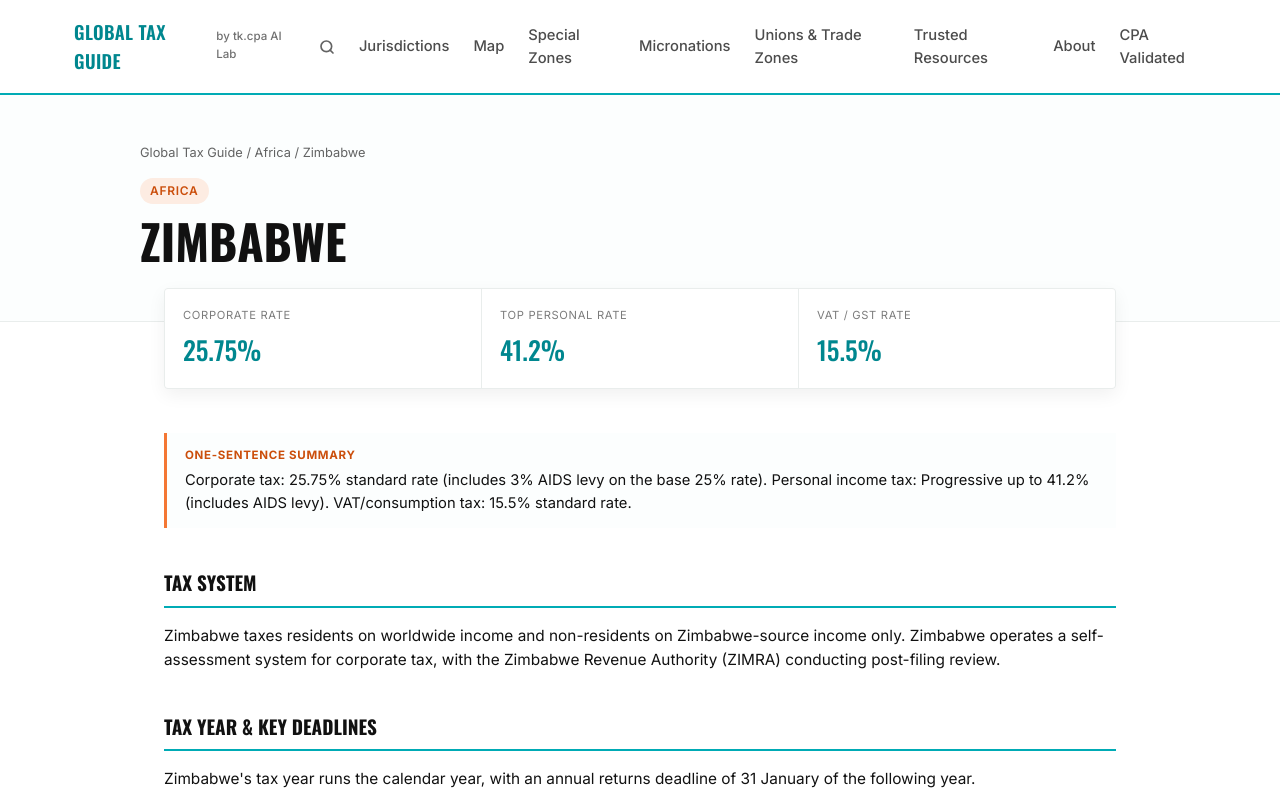
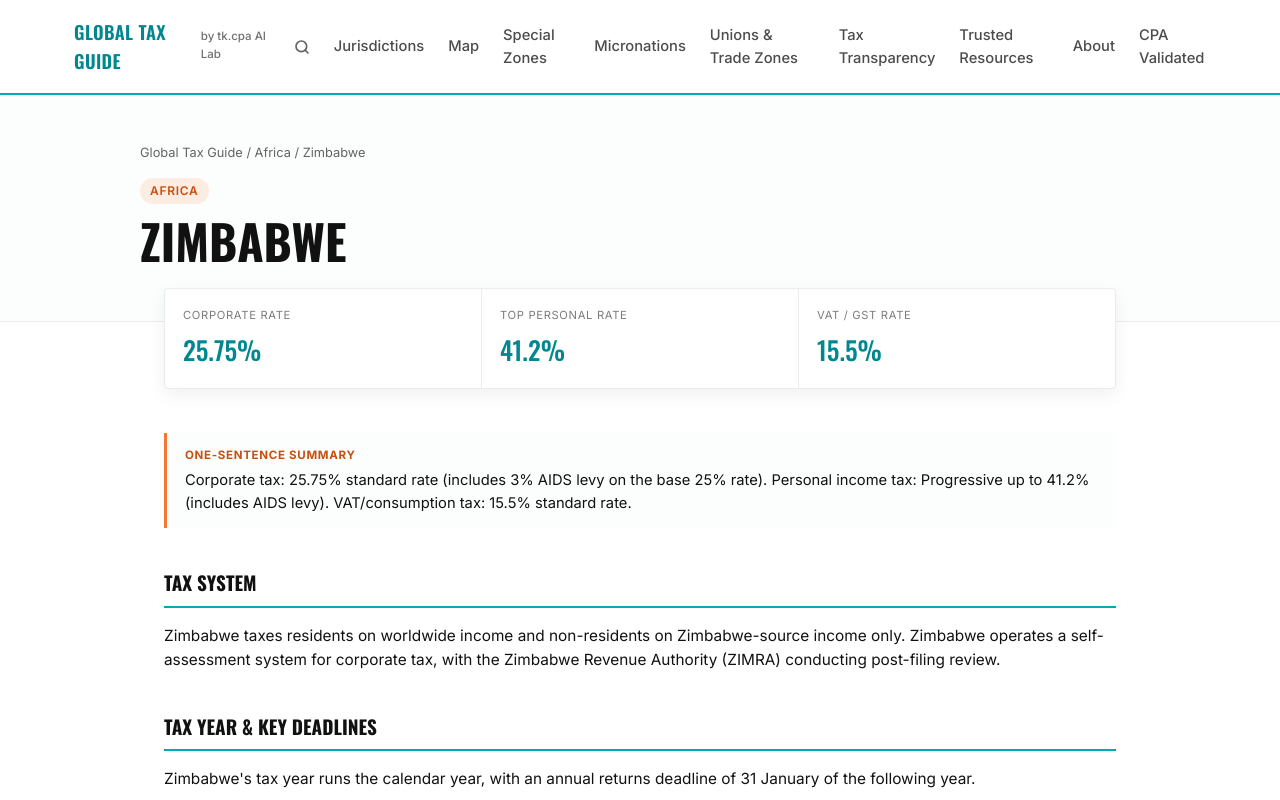
Before and after one commit to tk-cpa/globaltaxguide, a plain HTML site: page countries/zimbabwe.html in a window 1280 px wide. Shown: the top 800 px of the page. Drawn offline with nearby package versions, Linux system fonts and the light colour scheme.

Commit message:
Add Tax Transparency nav link to zimbabwe

```diff
--- a/countries/zimbabwe.html
+++ b/countries/zimbabwe.html
@@ -56,6 +56,7 @@
       <a href="../zones.html">Special Zones</a>
       <a href="../micronations.html">Micronations</a>
       <a href="../unions.html">Unions &amp; Trade Zones</a>
+      <a href="../transparency.html">Tax Transparency</a>
       <a href="../trusted-resources.html">Trusted Resources</a>
       <a href="../about.html">About</a>
       <a href="https://cpavalidated.com" target="_blank" rel="noopener">CPA Validated</a>
```
